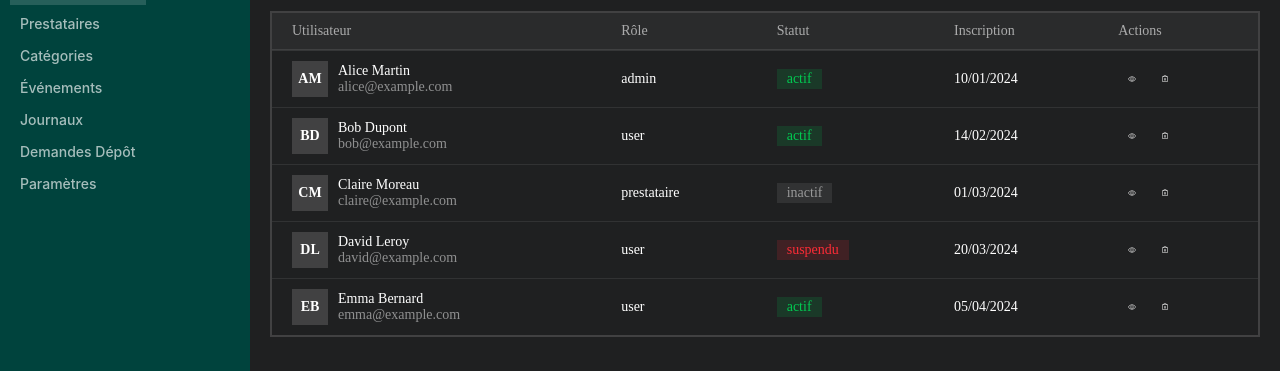
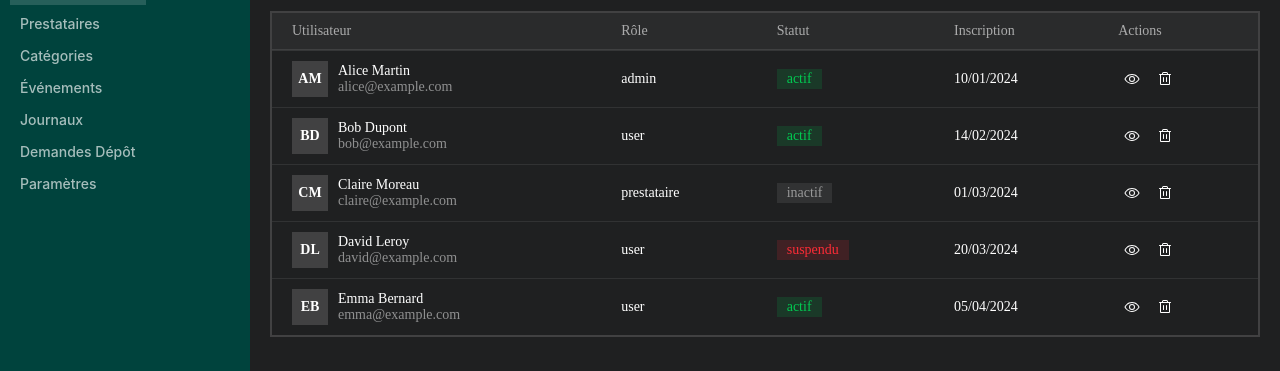
Before and after one commit to UpcycleConnect-gpr3/vuejs_backoffice_frontend, a Vue app: page /users in a window 1280 px wide. Shown: the part 140-511 px from the top of the page. Built offline with nearby package versions, Linux system fonts and the light colour scheme; no server answers; the HTML template or start-up script is replaced by a standard one.

Commit message:
feat(button): add destructive variant

```diff
--- a/src/css/components/button.css
+++ b/src/css/components/button.css
@@ -57,7 +57,6 @@ button {
         background-color: var(--button-active-bg-color);
         color: var(--button-active-text-color);
         outline-color: var(--button-active-outline-color);
-        /* translate: 0 2px; */
     }
 
     transition:
--- a/src/css/styles/button.css
+++ b/src/css/styles/button.css
@@ -42,7 +42,6 @@ button {
     --button-outline-transition-duration: 0.4s;
     --button-outline-transition-timing-function: ease;
 
-    /* Select - nom de variant du couleur du bouton... */
     &.primary {
         --button-bg-color: var(--primary-color);
         --button-text-color: var(--primary-foreground-color);
@@ -125,6 +124,17 @@ button {
         --button-active-outline-color: oklch(from var(--primary-color) l c h / 0.2);
     }
 
+    &.destructive {
+        --button-hover-bg-color: oklch(from var(--destructive-color) l c h / 0.15);
+        --button-hover-text-color: var(--destructive-color);
+        --button-hover-border-color: var(--destructive-color);
+
+        --button-active-bg-color: oklch(from var(--destructive-color) l c h / 0.25);
+        --button-active-text-color: var(--destructive-color);
+
+        --button-focus-outline-color: var(--destructive-color);
+    }
+
     &.small {
         --button-height: var(--height-small);
         --button-font-size: var(--font-size-small);
@@ -148,6 +158,10 @@ button {
         --button-width: var(--height-small);
         --button-font-size: var(--font-size-small);
         --button-focus-outline-width: var(--outline-width-small);
+        --button-padding-top: var(--padding-small);
+        --button-padding-bottom: var(--padding-small);
+        --button-padding-left: var(--padding-small);
+        --button-padding-right: var(--padding-small);
     }
 
     &.medium-square {
```
